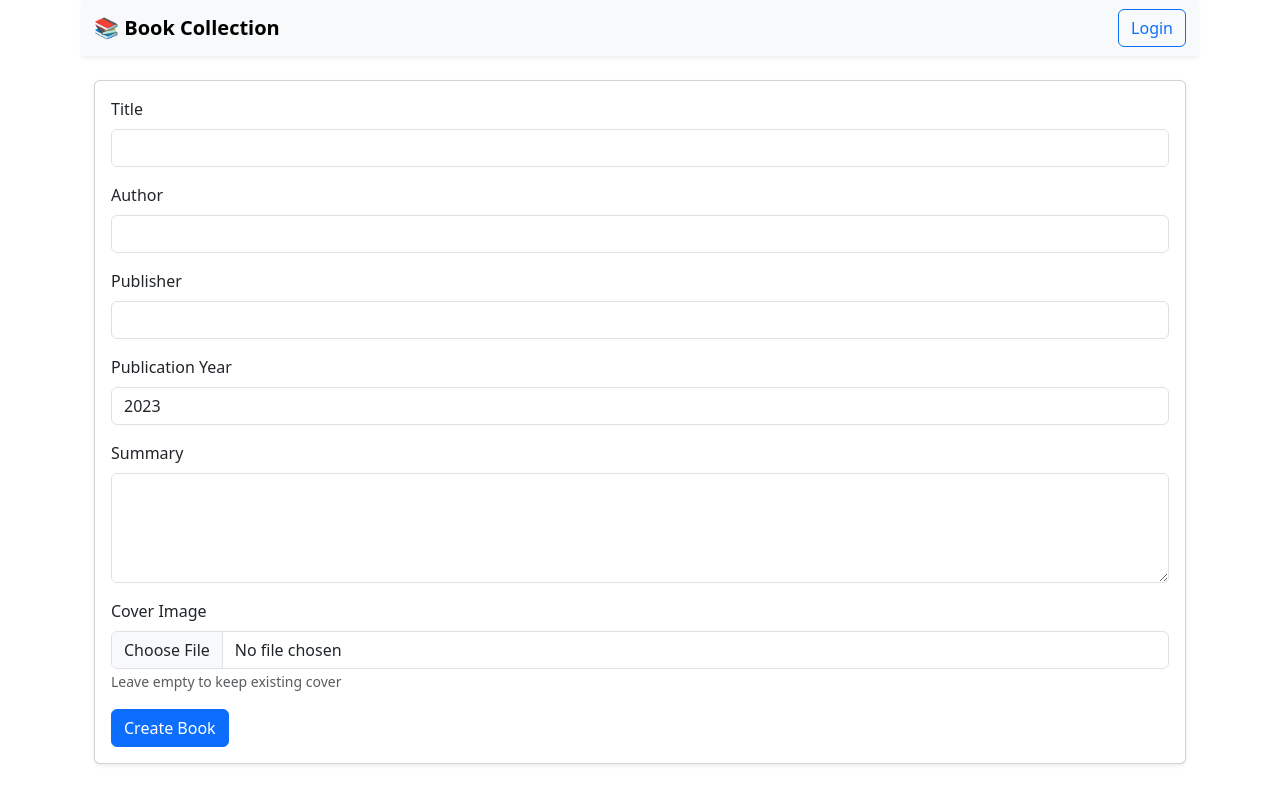
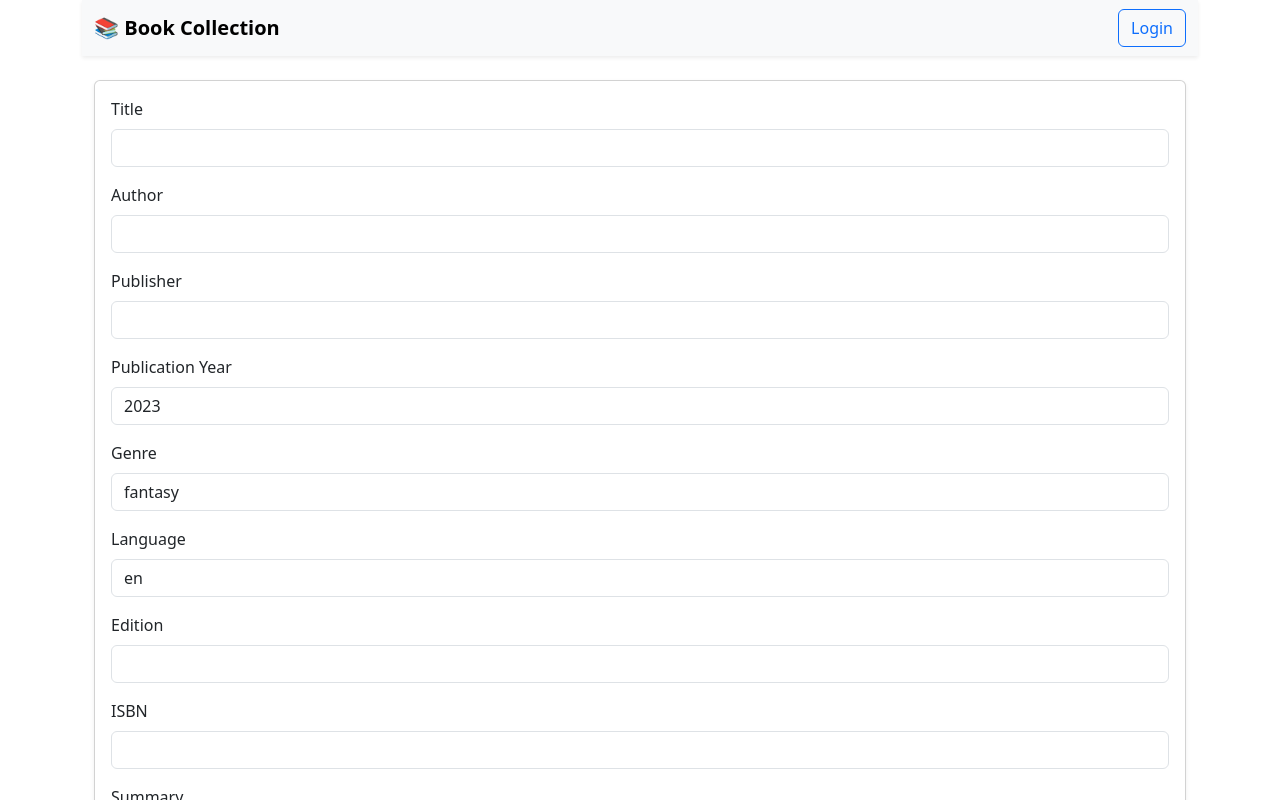
Before and after one commit to chrezalvin/my-book-database-frontend, a React (Create React App) app: page /books/create in a window 1280 px wide. Shown: the top 800 px of the page. Built offline with nearby package versions, Linux system fonts and the light colour scheme; no server answers.

Commit message:
add keywords and form improvement
- now you can search book title from keyword
- completing form's full book data
-

```diff
--- a/package.json
+++ b/package.json
@@ -1,6 +1,6 @@
 {
   "name": "my-book-database-frontend",
-  "version": "0.1.1",
+  "version": "0.1.2",
   "private": true,
   "dependencies": {
     "@reduxjs/toolkit": "^2.11.2",
--- a/src/API/services/BookService.ts
+++ b/src/API/services/BookService.ts
@@ -1,10 +1,11 @@
 import { axiosInstance } from "../axiosConfig";
 import { Book, isBook } from "../models/Book";
 
-export async function getBooksByPage(page: number): Promise<Book[]> {
+export async function getBooksByPage(page: number, keyword?: string): Promise<Book[]> {
     const res = await axiosInstance.get(`/books`, {
         params: {
-            page: page
+            page: page,
+            keyword: keyword || "",
         }
     });
 
--- /dev/null
+++ b/src/components/BookSearch.tsx
@@ -0,0 +1,20 @@
+// components/BookSearch.tsx
+import { Form, InputGroup } from "react-bootstrap";
+
+interface BookSearchProps {
+  value: string;
+  onChange: (value: string) => void;
+}
+
+export default function BookSearch({ value, onChange }: BookSearchProps) {
+  return (
+    <InputGroup className="mb-3">
+      <InputGroup.Text>🔍</InputGroup.Text>
+      <Form.Control
+        placeholder="Search books..."
+        value={value}
+        onChange={(e) => onChange(e.target.value)}
+      />
+    </InputGroup>
+  );
+}
--- a/src/pages/books/BooksCreatePage.tsx
+++ b/src/pages/books/BooksCreatePage.tsx
@@ -13,6 +13,10 @@ function BooksCreatePage() {
     const [publicationYear, setPublicationYear] =  useState<number>(2023);
     const [summary, setSummary] =  useState("");
     const [coverFile, setCoverFile] =  useState<File | null>(null);
+    const [genre, setGenre] =  useState("fantasy");
+    const [language, setLanguage] =  useState("en");
+    const [edition, setEdition] =  useState<string | null>(null);
+    const [isbn, setIsbn] =  useState<string | null>(null);
 
     const [isSubmitting, setIsSubmitting] = useState(false);
     const [error, setError] = useState<string | null>(null);
@@ -29,12 +33,20 @@ function BooksCreatePage() {
                 publisher,
                 publication_year: publicationYear,
                 summary,
-                genre: "fantasy",
-                language: "en",
+                genre,
+                language,
 
-                edition: null,
-                isbn: null,
+                edition,
+                isbn,
             };
+
+              for(const key in newBookData){
+                  const k = key as keyof BookFormData;
+                  const data = newBookData[k];
+                  if(typeof data === "string"){
+                    (newBookData[k] as string) = data.trim();
+                  }
+              }
 
             const newBook = await addNewBook(newBookData, coverFile ?? undefined);
 
@@ -93,6 +105,46 @@ function BooksCreatePage() {
           </Form.Group>
 
           <Form.Group className="mb-3">
+            <Form.Label>Genre</Form.Label>
+            <Form.Control
+              type="text"
+              name="genre"
+              value={genre}
+              onChange={(e) => setGenre(e.target.value)}
+            />
+          </Form.Group>
+
+          <Form.Group className="mb-3">
+            <Form.Label>Language</Form.Label>
+            <Form.Control
+              type="text"
+              name="language"
+              value="en"
+              onChange={(e) => setLanguage(e.target.value)}
+            />
+          </Form.Group>
+
+          <Form.Group className="mb-3">
+            <Form.Label>Edition</Form.Label>
+            <Form.Control
+              type="text"
+              name="edition"
+              value={edition ?? ""}
+              onChange={(e) => setEdition(e.target.value ? e.target.value : null)}
+            />
+          </Form.Group>
+
+          <Form.Group className="mb-3">
+            <Form.Label>ISBN</Form.Label>
+            <Form.Control
+              type="text"
+              name="isbn"
+              value={isbn ?? ""}
+              onChange={(e) => setIsbn(e.target.value ? e.target.value : null)}
+            />
+          </Form.Group>
+
+          <Form.Group className="mb-3">
             <Form.Label>Summary</Form.Label>
             <Form.Control
               as="textarea"
--- a/src/pages/books/BooksEditPage.tsx
+++ b/src/pages/books/BooksEditPage.tsx
@@ -74,6 +74,15 @@ function BooksEditPage() {
             isbn,
             edition,
         };
+
+        // trim all string fields
+        for(const key in updatedBookData){
+            const k = key as keyof BookFormData;
+            const data = updatedBookData[k];
+            if(typeof data === "string"){
+              (updatedBookData[k] as string) = data.trim();
+            }
+        }
 
         try{
             setError(null);
@@ -157,6 +166,46 @@ function BooksEditPage() {
             />
           </Form.Group>
 
+          <Form.Group className="mb-3">
+            <Form.Label>Language</Form.Label>
+            <Form.Control
+              type="text"
+              name="language"
+              value={language}
+              onChange={(e) => setLanguage(e.target.value)}
+            />
+          </Form.Group>
+
+          <Form.Group className="mb-3">
+            <Form.Label>Genre</Form.Label>
+            <Form.Control
+              type="text"
+              name="genre"
+              value={genre}
+              onChange={(e) => setGenre(e.target.value)}
+            />
+          </Form.Group>
+
+          <Form.Group className="mb-3">
+            <Form.Label>Edition</Form.Label>
+            <Form.Control
+              type="text"
+              name="edition"
+              value={edition ?? ""}
+              onChange={(e) => setEdition(e.target.value || null)}
+            />
+          </Form.Group>
+
+          <Form.Group className="mb-3">
+            <Form.Label>ISBN</Form.Label>
+            <Form.Control
+              type="text"
+              name="isbn"
+              value={isbn ?? ""}
+              onChange={(e) => setIsbn(e.target.value || null)}
+            />
+          </Form.Group>
+
           {/* Cover Image */}
           <Form.Group className="mb-3">
             <Form.Label>Cover Image</Form.Label>
--- a/src/pages/books/BooksPage.tsx
+++ b/src/pages/books/BooksPage.tsx
@@ -14,6 +14,7 @@ import BookCard from "../../components/BookCard";
 import PaginationControls from "../../components/PaginationControl";
 import { useNavigate, useParams } from "react-router-dom";
 import { useAppSelector } from "../../hooks/customRedux";
+import BookSearch from "../../components/BookSearch";
 
 function BooksPage() {
     const {page} = useParams<{page?: string}>();
@@ -33,6 +34,8 @@ function BooksPage() {
     const [selectedBookToDelete, setSelectedBookToDelete] = useState<Book | null>(null);
     const [isDeleting, setIsDeleting] = useState<boolean>(false);
     const [deleteError, setDeleteError] = useState<string | null>(null);
+
+    const [searchKeyword, setSearchKeyword] = useState<string>("");
 
     function gotoNextPage(){
       navigate(`/books/page/${currentPage + 1}`);
@@ -64,11 +67,15 @@ function BooksPage() {
       }
     }
 
-    async function fetchBooks(){
+    async function fetchBooks(setPage?: number){
+      if(setPage !== undefined){
+        navigate(`/books/page/${setPage}`);
+      }
+
       try{
         setIsLoading(true);
 
-        const books = await getBooksByPage(currentPage);
+        const books = await getBooksByPage(currentPage, searchKeyword);
 
         setBooks(books);
       }
@@ -81,13 +88,21 @@ function BooksPage() {
     }
 
     useEffect(() => {
-      fetchBooks();
+      fetchBooks(0);
     }, [currentPage]);
+
+    // basic debouncing for search
+    useEffect(() => {
+      const delayDebounceFn = setTimeout(() => {
+        fetchBooks();
+      }, 500);
+      return () => clearTimeout(delayDebounceFn);
+    }, [searchKeyword]);
 
   return (
     <>
       {
-        (!isLoading || allowedToEdit) && (
+        (!isLoading && allowedToEdit) && (
           <Button
             className="mb-3"
             onClick={() => navigate("/books/create")}
@@ -97,6 +112,12 @@ function BooksPage() {
           </Button>
         )
       }
+
+      {/* search */}
+      <BookSearch
+        onChange={(value) => setSearchKeyword(value)}
+        value={searchKeyword}
+      />
 
       {isLoading && (
         <div className="text-center py-5">
```
Also changed, not shown: 1 other file (tests, documents, lock files or other folders).
